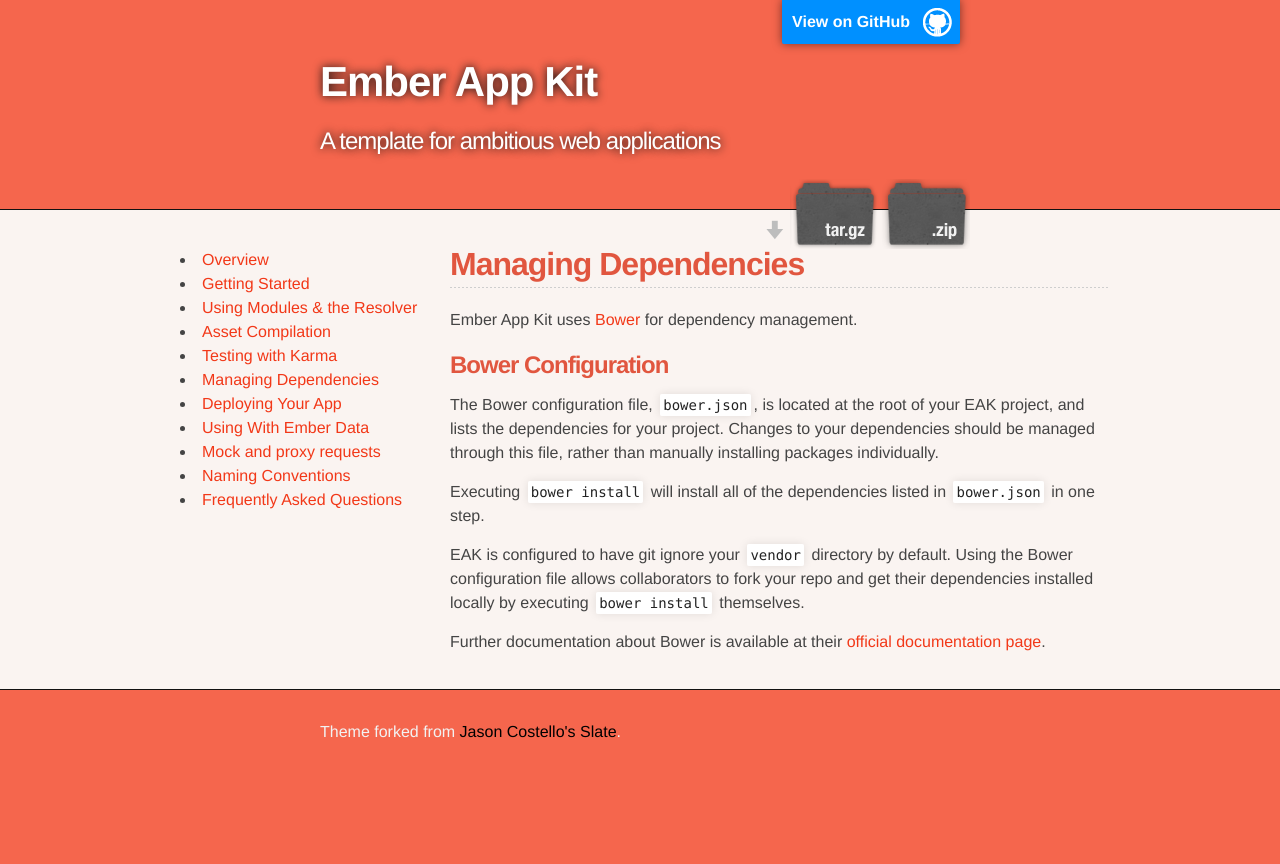
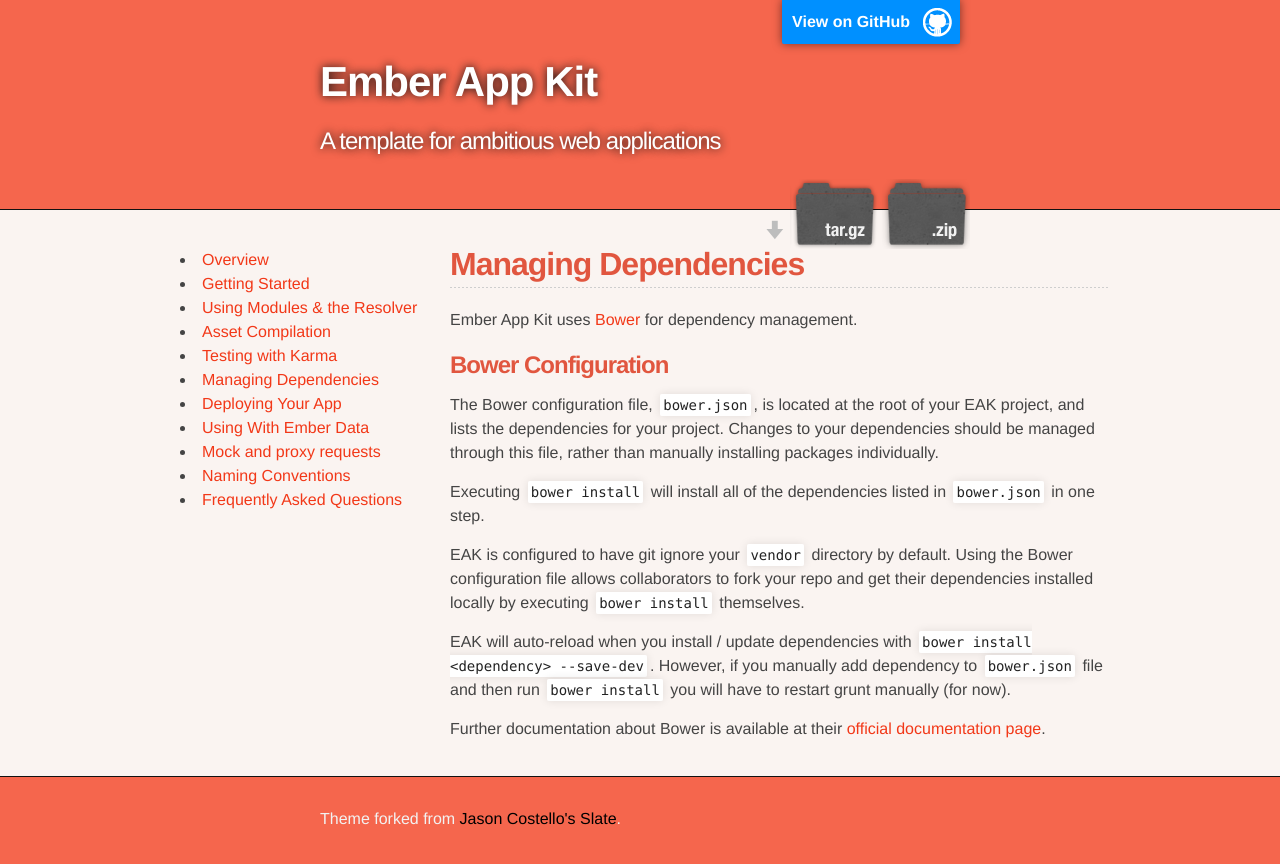
Before and after one commit to stefanpenner/ember-app-kit, a Jekyll site: the page built from guides/dependencies.md, in a window 1280 px wide. Shown: the top 864 px of the page. Built offline with Jekyll 4.4.1, drawn with Linux system fonts in a browser that asks for light colours.

Commit message:
bower install <dependency> --save-dev hint

```diff
--- a/guides/dependencies.md
+++ b/guides/dependencies.md
@@ -13,4 +13,6 @@
 
 EAK is configured to have git ignore your `vendor` directory by default.  Using the Bower configuration file allows collaborators to fork your repo and get their dependencies installed locally by executing `bower install` themselves.
 
+EAK will auto-reload when you install / update dependencies with `bower install <dependency> --save-dev`. However, if you manually add dependency to `bower.json` file and then run `bower install` you will have to restart grunt manually (for now).
+
 Further documentation about Bower is available at their [official documentation page](http://bower.io/).
```
